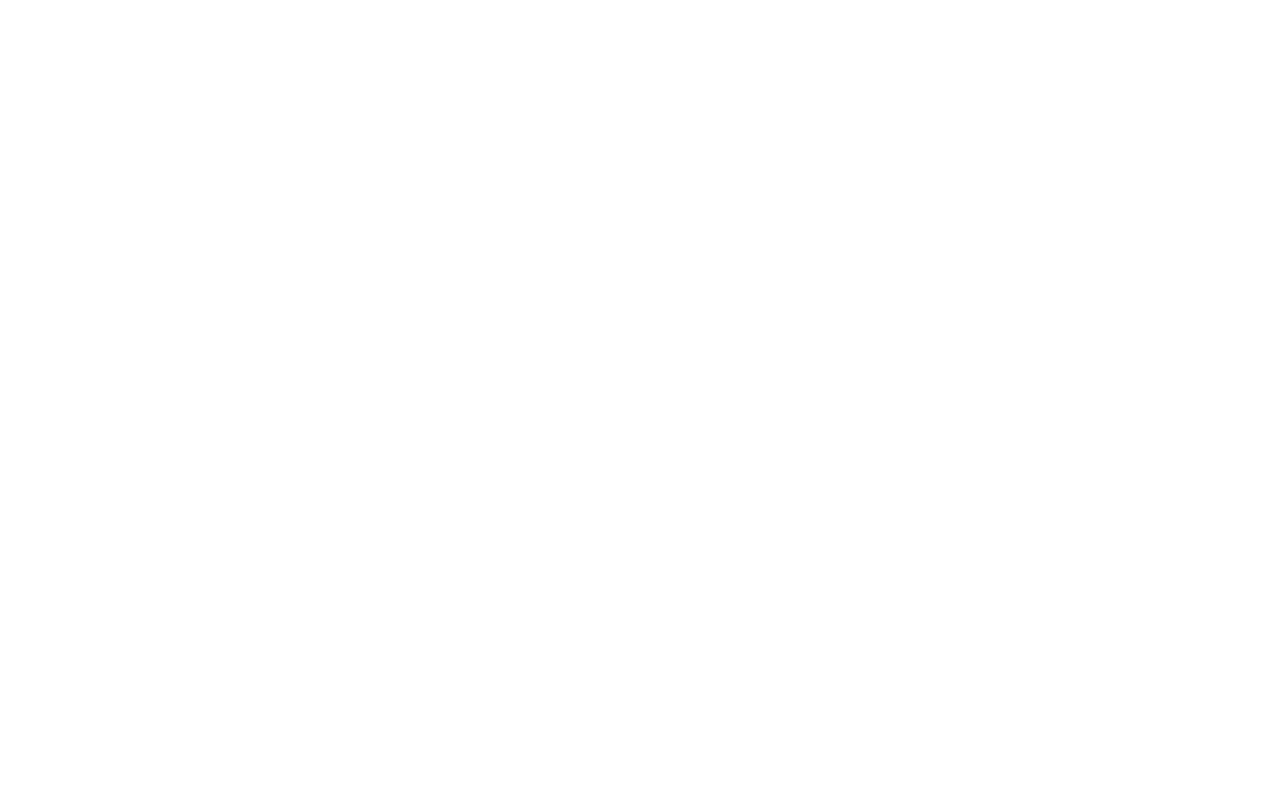
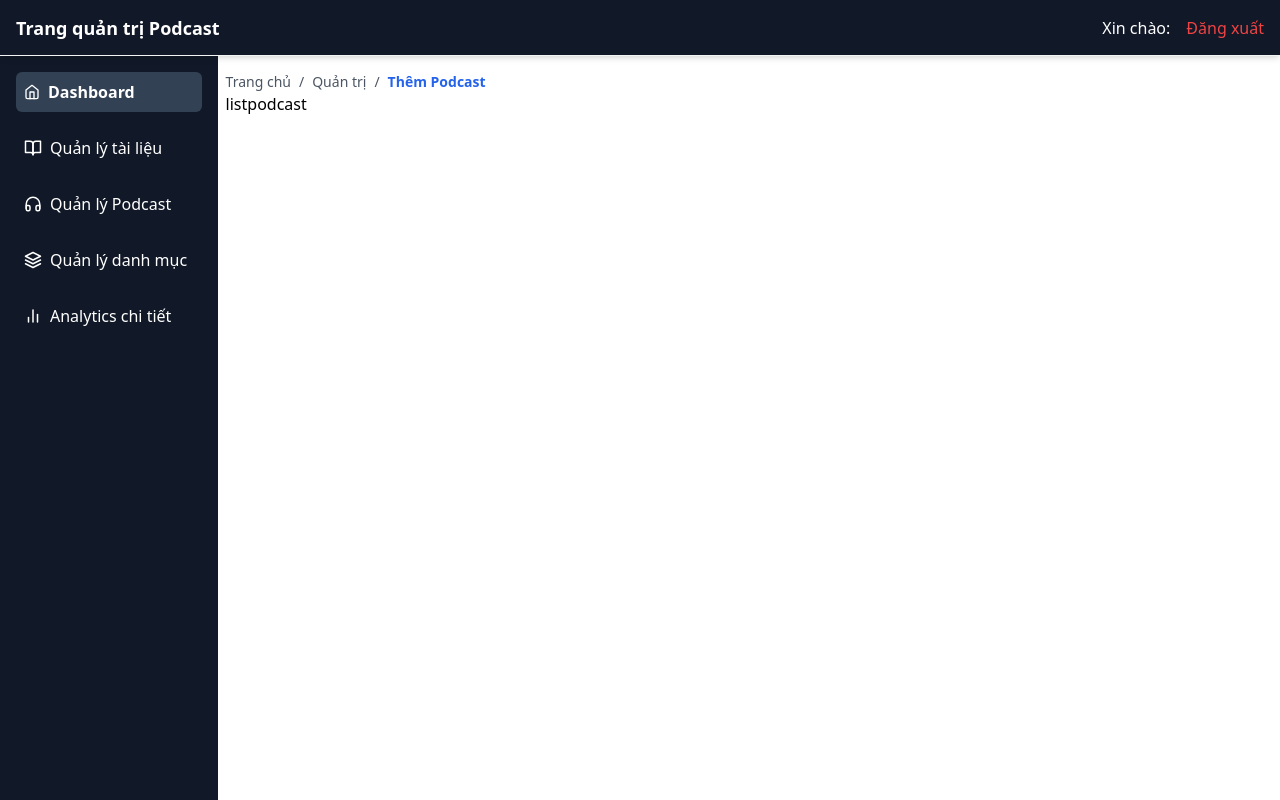
Before and after one commit to 572022/web-podcast, a React (Vite) app: page /admin/listpodcast in a window 1280 px wide. Before the commit this address had no page. Built offline with nearby package versions, Linux system fonts and the light colour scheme.

Commit message:
update noi dung branch trang-WEB-003

```diff
--- a/package.json
+++ b/package.json
@@ -10,8 +10,10 @@
     "preview": "vite preview"
   },
   "dependencies": {
+    "axios": "^1.10.0",
     "react": "^19.1.0",
-    "react-dom": "^19.1.0"
+    "react-dom": "^19.1.0",
+    "react-icons": "^5.5.0"
   },
   "devDependencies": {
     "@eslint/js": "^9.29.0",
--- a/src/MainRouter.tsx
+++ b/src/MainRouter.tsx
@@ -1,16 +1,18 @@
 import { Routes, Route } from 'react-router-dom'
 import Home from './components/dangnhap'
 import SidebarLayout from './components/admin/SidebarLayout'
+import ListPodcast from './components/admin/ListPodcast'
 
+import AdminLogin from './components/AdminLogin'
 function App() {
   return (
     <Routes>
-      <Route path="/" element={<Home />} />
+      {/* <Route path="/" element={<Home />} /> */}
+      <Route path="/" element={<AdminLogin />} />
 
       <Route path="/admin" element={<SidebarLayout />}>
-        <Route index element={<div>Trang chủ sinh viên</div>} >
-
-        </Route>
+        <Route index element={<div>Trang chủ sinh viên</div>}/>
+        <Route path='listpodcast' element={<ListPodcast />} />
       </Route>
     </Routes>
   )
--- /dev/null
+++ b/src/components/AdminLogin.tsx
@@ -0,0 +1,93 @@
+import { useState } from 'react'
+import { useNavigate} from 'react-router-dom'
+import axios from 'axios'
+import { FiEye, FiEyeOff } from 'react-icons/fi'
+
+export default function AdminLogin() {
+  const navigate = useNavigate()
+  const [email, setEmail] = useState('')
+  const [password, setPassword] = useState('')
+  const [showPassword, setShowPassword] = useState(false)
+  const [error, setError] = useState('')
+  const [loading, setLoading] = useState(false)
+
+  const handleSubmit = async (e: React.FormEvent) => {
+    e.preventDefault()
+    setError('')
+
+    if (!email || !password) {
+      setError('Vui lòng nhập email và mật khẩu')
+      return
+    }
+
+    try {
+      setLoading(true)
+      const res = await axios.post(`${import.meta.env.VITE_API_URL}/api/auth/login`, {
+        email,
+        mat_khau: password,
+      })
+
+      localStorage.setItem('token', res.data.token)
+      navigate('/dashboard')
+    } catch (err: any) {
+      const msg = err.response?.data?.error || 'Lỗi đăng nhập'
+      setError(msg)
+    } finally {
+      setLoading(false)
+    }
+  }
+
+  return (
+    <div className="min-h-screen w-screen flex items-center justify-center bg-gradient-to-br from-blue-400 via-purple-100">
+      <form
+        onSubmit={handleSubmit}
+        className="w-full max-w-md bg-white p-8 rounded-2xl shadow-md hover:shadow-xl transition-shadow"
+      >
+        <h2 className="text-3xl font-bold font-serif text-center text-blue-600 mb-6 tracking-wide">
+          Đăng nhập Admin
+        </h2>
+
+        {error && <p className="text-red-500 text-sm mb-4">{error}</p>}
+
+        <input
+          type="email"
+          name="email"
+          placeholder="Email"
+          value={email}
+          onChange={(e) => setEmail(e.target.value)}
+          className="w-full border px-4 py-3 mb-4 rounded-lg focus:outline-blue-400"
+          required
+        />
+
+        <div className="relative mb-4">
+          <input
+            type={showPassword ? 'text' : 'password'}
+            name="password"
+            placeholder="Mật khẩu"
+            value={password}
+            onChange={(e) => setPassword(e.target.value)}
+            className="w-full border px-4 py-3 pr-12 rounded-lg focus:outline-blue-400"
+            required
+          />
+          <div className="absolute inset-y-0 right-3 flex items-center cursor-pointer text-blue-600">
+            <button
+              type="button"
+              onClick={() => setShowPassword(!showPassword)}
+              className="focus:outline-none"
+            >
+              {showPassword ? <FiEyeOff size={20} /> : <FiEye size={20} />}
+            </button>
+          </div>
+        </div>
+
+        <button
+          type="submit"
+          disabled={loading}
+          className="w-full bg-blue-600 text-white py-3 rounded-lg hover:bg-blue-700 transition"
+        >
+          {loading ? 'Đang đăng nhập...' : 'Đăng nhập'}
+        </button>
+      </form>
+    </div>
+  )
+}
--- /dev/null
+++ b/src/components/admin/ListPodcast.tsx
@@ -0,0 +1,7 @@
+import React from 'react'
+
+export default function listpodcast() {
+  return (
+    <div>listpodcast</div>
+  )
+}
--- a/src/components/admin/SidebarLayout.tsx
+++ b/src/components/admin/SidebarLayout.tsx
@@ -1,44 +1,119 @@
-import { Outlet, Link } from "react-router-dom"
+import { Outlet, NavLink } from "react-router-dom";
+import React, { useState } from "react";
+import {
+  FiHome,
+  FiBookOpen,
+  FiHeadphones,
+  FiLayers,
+  FiBarChart2,
+} from "react-icons/fi";
 
 export default function SidebarLayout() {
-  const user = JSON.parse(localStorage.getItem("user") || "{}")
+  const user = JSON.parse(localStorage.getItem("user") || "{}");
 
   const handleLogout = () => {
-    localStorage.removeItem("user")
-    window.location.href = "/login"
-  }
+    localStorage.removeItem("user");
+    window.location.href = "/AdminLogin";
+  };
+
+  const [showSidebar, setShowSidebar] = useState(false);
+
+  const linkClass = ({ isActive }: { isActive: boolean }) =>
+    `hover:bg-slate-600 p-2 rounded-md flex items-center gap-2 ${
+      isActive ? "bg-slate-700 font-semibold" : ""
+    }`;
 
   return (
-    <div className="flex h-screen">
-      <aside className="w-64 bg-gray-900 text-white flex flex-col p-4 fixed top-0 left-0 bottom-0">
-        <h1 className="text-xl font-bold mb-6">Podcast</h1>
-        <nav className="flex flex-col gap-4">
-          <Link to="/giangvien/MonhocManager" className="hover:bg-slate-600 p-2 rounded-md">
-            Quản lý môn học
-          </Link>
-          <Link to="/giangvien/dsmongiangvien" className="hover:bg-slate-600 p-2 rounded-md">
-            Danh sách môn
-          </Link>
+    <>
+      {/* Header */}
+      <header className="bg-gray-900 w-full fixed top-0 left-0 z-40 text-white flex justify-between items-center px-4 h-14 shadow-md  border-b-[1px] border-gray-100">
+        <div className="text-lg font-bold">Trang quản trị Podcast</div>
 
-        </nav>
+        <button
+          onClick={() => setShowSidebar(!showSidebar)}
+          className="md:hidden block focus:outline-none"
+        >
+          ☰
+        </button>
 
-        <div className="mt-auto text-sm border-t border-green-300 pt-3  ">
-          <p className="mb-2">
-            Xin chào: <span className="font-semibold">{user.hoTen || "Người dùng"}</span>
-          </p>
-         <button
-            onClick={handleLogout}
-            className="hover:text- hover:bg-slate-600 p-2 rounded-md cursor-pointer text-left w-[100%]"
-          >
+        <div className="hidden md:flex items-center gap-4">
+          <span>
+            Xin chào: <strong>{user.hoTen}</strong>
+          </span>
+          <button onClick={handleLogout} className="text-red-500">
             Đăng xuất
           </button>
+        </div>
+      </header>
 
-        </div>
-      </aside>
+      <div className="flex pt-14 min-h-screen">
+        <aside
+          className={`bg-gray-900 text-white p-4 md:w-[17%] w-64 fixed top-14 left-0 bottom-0 z-30 transform transition-transform duration-300 ease-in-out
+        ${showSidebar ? "translate-x-0" : "-translate-x-full"} md:translate-x-0 md:static`}
+        >
+          <nav className="flex flex-col gap-4">
+            <NavLink to="/admin/Listpodcast" className={linkClass}>
+              <FiHome className="inline m-0" /> Dashboard
+            </NavLink>
 
-      <main className="flex-1 ml-64 p-6 overflow-y-auto">
-        <Outlet />
-      </main>
-    </div>
-  )
+            <NavLink
+              to="/admin/danh-sach-tai-lieu"
+              className={linkClass}
+            >
+              <FiBookOpen className="text-lg" /> Quản lý tài liệu
+            </NavLink>
+
+            <NavLink
+              to="/admin/danh-sach-podcast"
+              className={linkClass}
+            >
+              <FiHeadphones className="text-lg" /> Quản lý Podcast
+            </NavLink>
+
+            <NavLink
+              to="/admin/danh-sach-danh-muc"
+              className={linkClass}
+            >
+              <FiLayers className="text-lg" /> Quản lý danh mục
+            </NavLink>
+
+            <NavLink
+              to="/admin/analytics"
+              className={linkClass}
+            >
+              <FiBarChart2 className="text-lg" /> Analytics chi tiết
+            </NavLink>
+
+            <div className="md:hidden block mt-4">
+              <button onClick={handleLogout} className="text-red-400">
+                Đăng xuất
+              </button>
+            </div>
+          </nav>
+        </aside>
+
+        <main className="flex-1 p-2 mt-2 overflow-y-auto w-full">
+          <div className="text-sm breadcrumbs text-gray-600">
+            <ul className="flex space-x-2">
+              <li>
+                <a href="/" className="hover:underline">
+                  Trang chủ
+                </a>
+              </li>
+              <li>/</li>
+              <li>
+                <a href="/admin" className="hover:underline">
+                  Quản trị
+                </a>
+              </li>
+              <li>/</li>
+              <li className="text-blue-600 font-semibold">Thêm Podcast</li>
+            </ul>
+          </div>
+
+          <Outlet />
+        </main>
+      </div>
+    </>
+  );
 }
```
Also changed, not shown: 1 other file (tests, documents, lock files or other folders).
